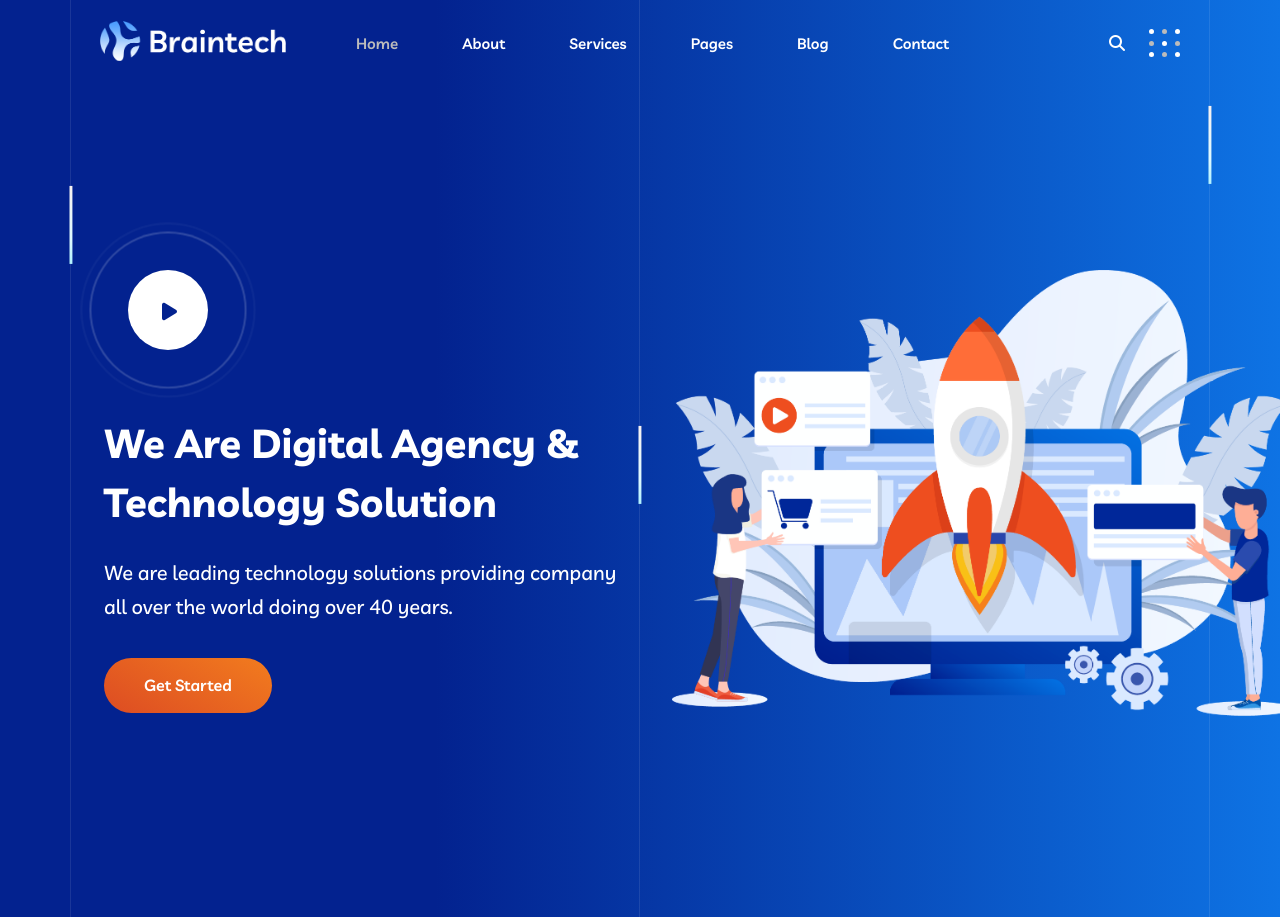
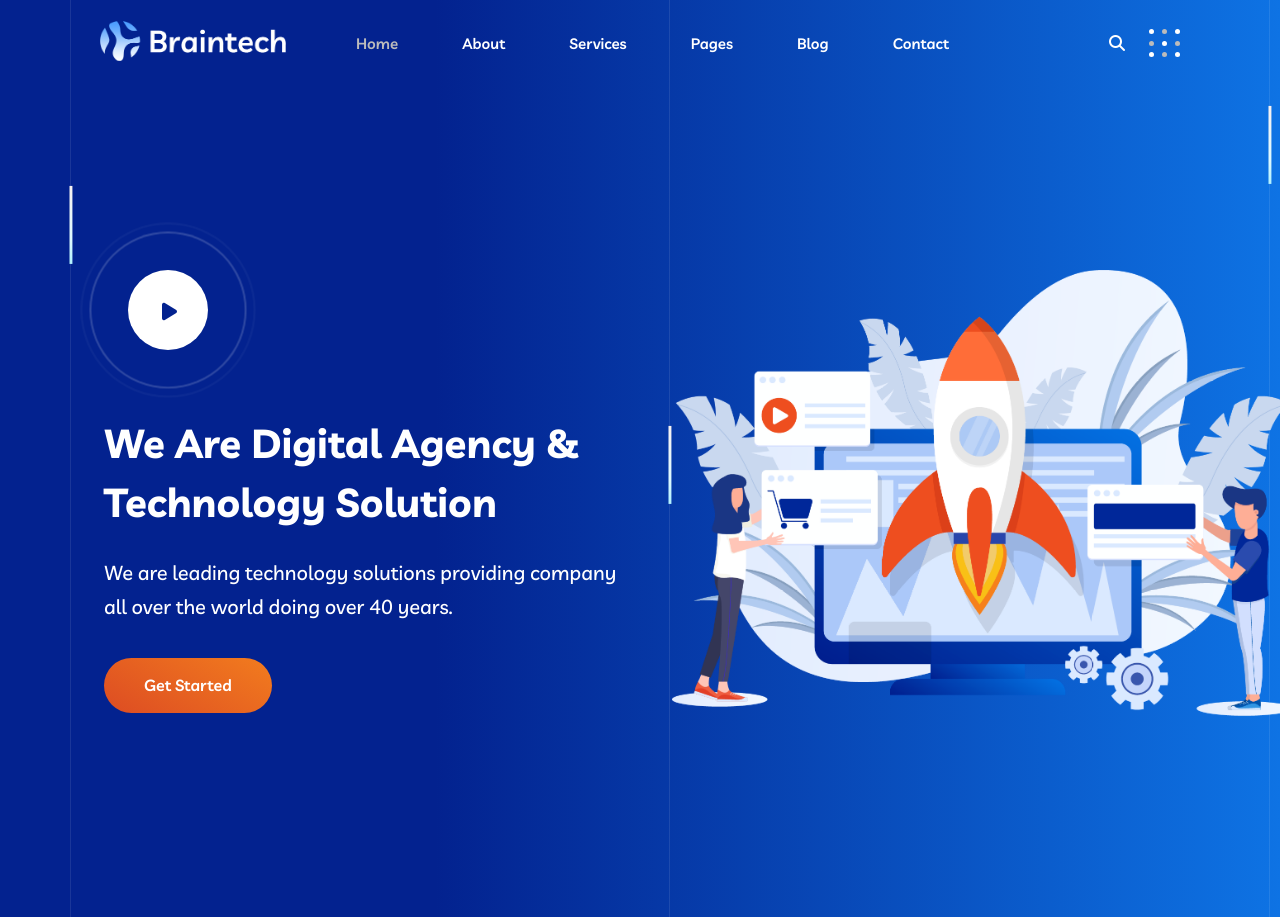
Before and after one commit to front-end-by-rimantas/40-grupe-portfolio-braintech, a website: page index.html in a window 1280 px wide. Shown: the top 917 px of the page. Drawn offline with Linux system fonts and the light colour scheme.

Commit message:
Hero animation

```diff
--- a/css/pages/home.css
+++ b/css/pages/home.css
@@ -78,12 +78,12 @@
 
 @media (min-width: 1200px) {
     .animation-lines {
-        width: 1140px;
+        width: 1200px;
         margin: 0 calc(50% - 570px);
     }
 }
 
-@media (min-width: 1440px) {
+@media (min-width: 1400px) {
     .animation-lines {
         width: 1320px;
         margin: 0 calc(50% - 660px);
```
